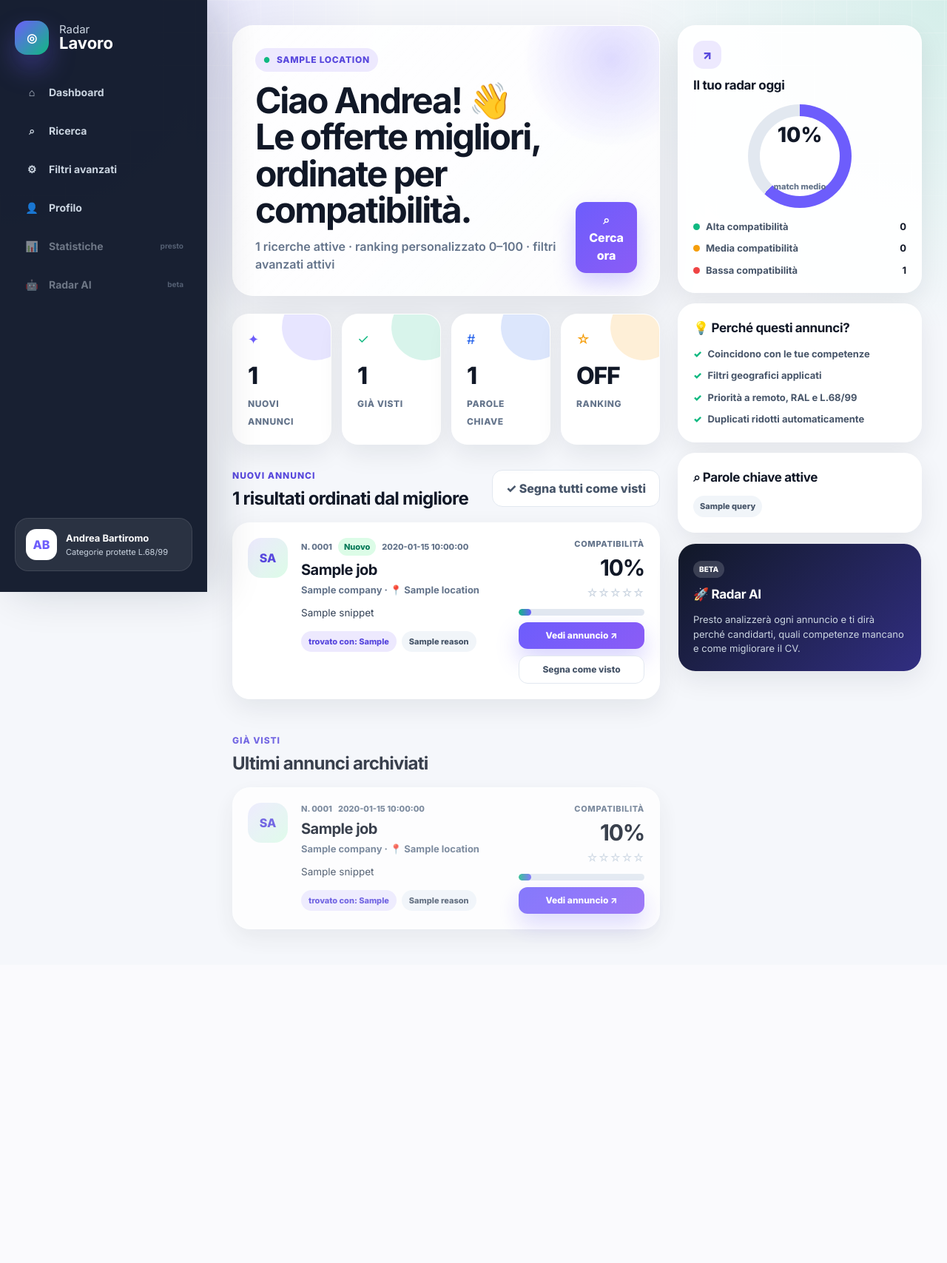
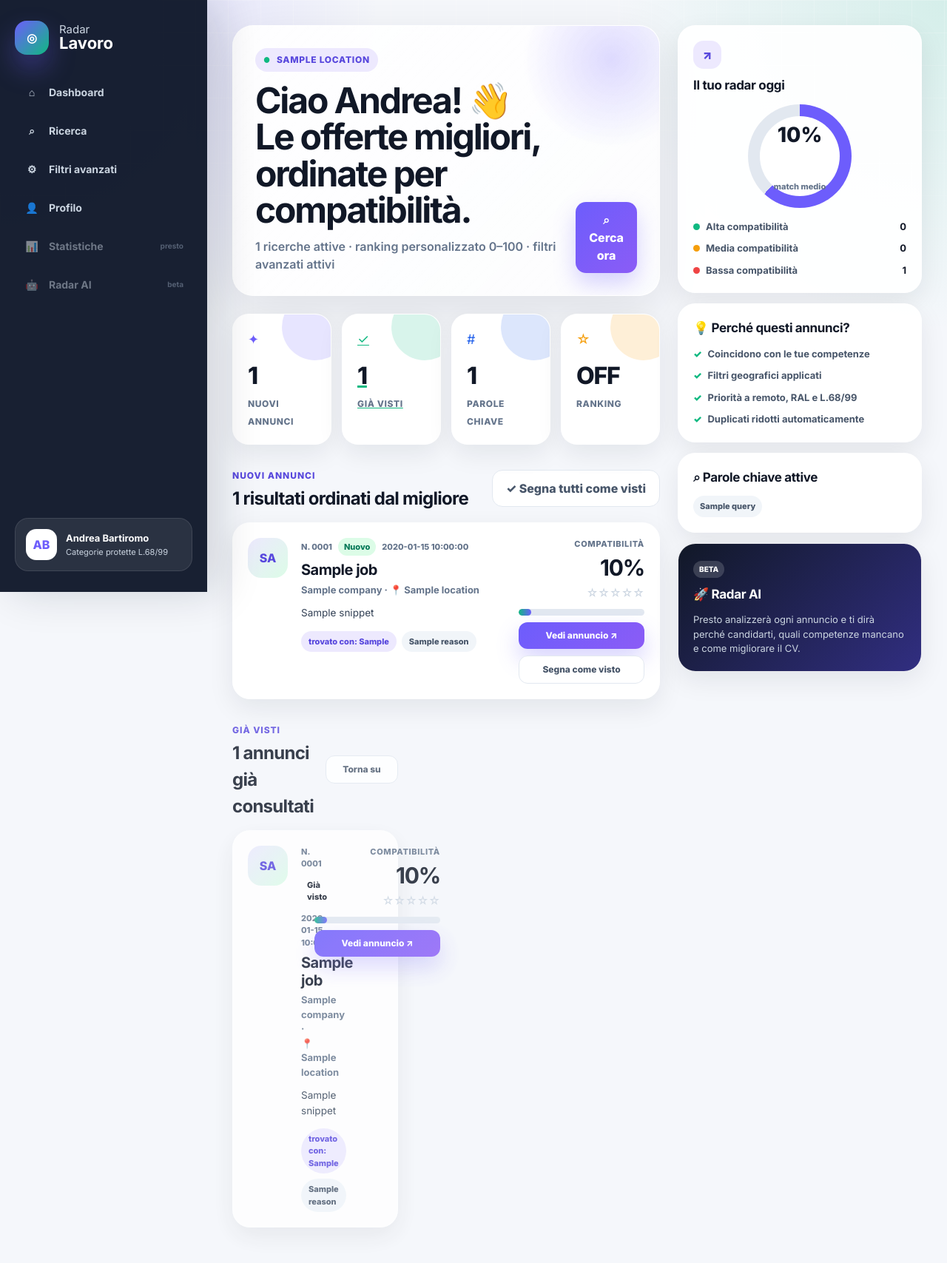
Before and after one commit to andrea-bartiromo/radar_lavoro_repo, a Flask app: template templates/dashboard.html in a window 1280 px wide. Shown: the whole page at 74% size. Before the commit the page ends 1273 px from the top, so only its background shows below. Run offline with Flask 3, Linux system fonts and the light colour scheme; the template is opened without the code that fills it: most values are stand-ins (such as "Sample title", 1, 10 or a date in 2020).

Commit message:
Rendi visibile sezione gia visti

```diff
--- a/templates/dashboard.html
+++ b/templates/dashboard.html
@@ -15,7 +15,11 @@
     <div class="job-main">
         <div class="job-topline">
             <span class="job-id">N. {{ '%04d'|format(job.id) }}</span>
-            {% if is_new %}<span class="pill success">Nuovo</span>{% endif %}
+            {% if is_new %}
+                <span class="pill success">Nuovo</span>
+            {% else %}
+                <span class="pill muted">Già visto</span>
+            {% endif %}
             <span class="job-date">{{ job.first_seen_at }}</span>
         </div>
 
@@ -73,10 +77,26 @@
         {% endif %}
 
         <section class="stats-row stats-row-four">
-            <div class="stat-card violet"><span class="stat-icon">✦</span><span class="stat-number">{{ nuovi|length }}</span><span class="stat-label">Nuovi annunci</span></div>
-            <div class="stat-card green"><span class="stat-icon">✓</span><span class="stat-number">{{ visti|length }}</span><span class="stat-label">Già visti</span></div>
-            <div class="stat-card blue"><span class="stat-icon">#</span><span class="stat-number">{{ profile.queries|length }}</span><span class="stat-label">Parole chiave</span></div>
-            <div class="stat-card orange"><span class="stat-icon">☆</span><span class="stat-number">{{ 'ON' if profile.compatibility_enabled else 'OFF' }}</span><span class="stat-label">Ranking</span></div>
+            <div class="stat-card violet">
+                <span class="stat-icon">✦</span>
+                <span class="stat-number">{{ nuovi|length }}</span>
+                <span class="stat-label">Nuovi annunci</span>
+            </div>
+            <a class="stat-card green stat-card-link" href="#gia-visti">
+                <span class="stat-icon">✓</span>
+                <span class="stat-number">{{ visti|length }}</span>
+                <span class="stat-label">Già visti</span>
+            </a>
+            <div class="stat-card blue">
+                <span class="stat-icon">#</span>
+                <span class="stat-number">{{ profile.queries|length }}</span>
+                <span class="stat-label">Parole chiave</span>
+            </div>
+            <div class="stat-card orange">
+                <span class="stat-icon">☆</span>
+                <span class="stat-number">{{ 'ON' if profile.compatibility_enabled else 'OFF' }}</span>
+                <span class="stat-label">Ranking</span>
+            </div>
         </section>
 
         <section class="register">
@@ -100,6 +120,27 @@
                 <div class="empty-state">
                     <strong>Nessuna novità al momento.</strong>
                     <p>Premi "Cerca ora" oppure allarga leggermente l'area di ricerca.</p>
+                </div>
+            {% endif %}
+        </section>
+
+        <section id="gia-visti" class="register register-muted seen-section">
+            <div class="register-header">
+                <div>
+                    <span class="section-kicker">Già visti</span>
+                    <h2>{{ visti|length }} annunci già consultati</h2>
+                </div>
+                <a href="#top" class="btn-ghost small">Torna su</a>
+            </div>
+
+            {% if visti %}
+                {% for job in visti %}
+                    {{ job_card(job, False) }}
+                {% endfor %}
+            {% else %}
+                <div class="empty-state">
+                    <strong>Nessun annuncio già visto.</strong>
+                    <p>Quando userai “Segna come visto”, gli annunci finiranno qui invece di sparire.</p>
                 </div>
             {% endif %}
         </section>
@@ -141,15 +182,4 @@
         </div>
     </aside>
 </section>
-
-{% if visti %}
-<section class="register register-muted seen-section">
-    <div class="register-header">
-        <div><span class="section-kicker">Già visti</span><h2>Ultimi annunci archiviati</h2></div>
-    </div>
-    {% for job in visti[:10] %}
-        {{ job_card(job, False) }}
-    {% endfor %}
-</section>
-{% endif %}
 {% endblock %}
```
